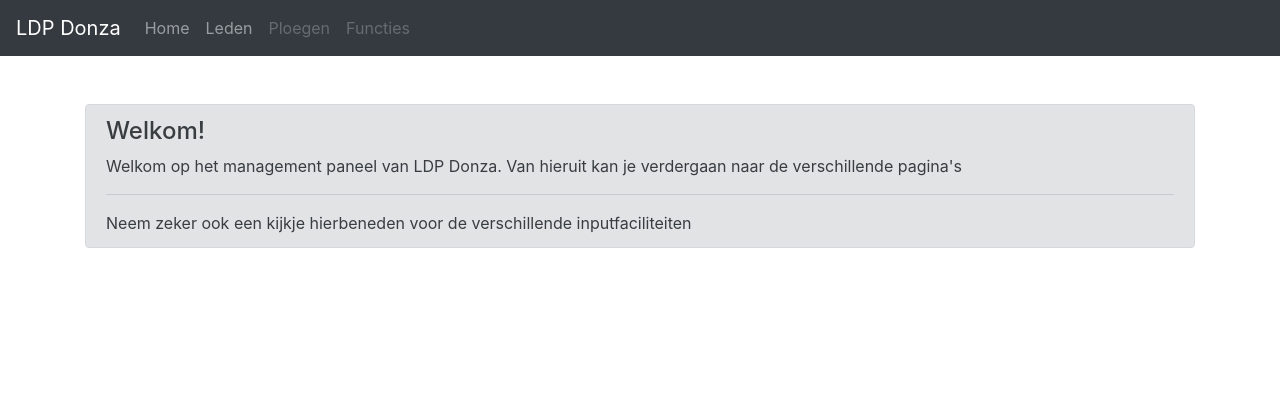
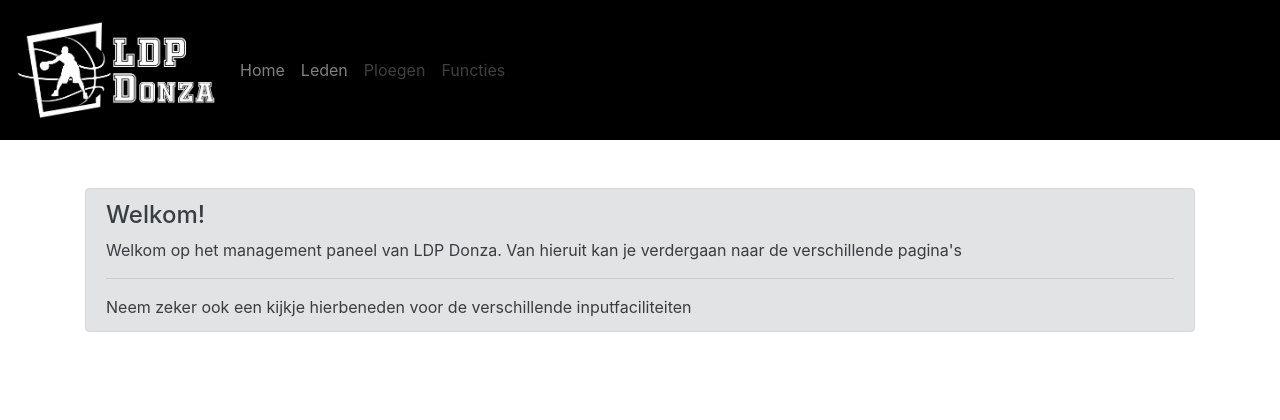
Before and after one commit to tverum/ldpdonza-management, a Django app: page /management/ in a window 1280 px wide. Shown: the top 420 px of the page. Run offline with Django 3.2, Linux system fonts and the light colour scheme; some libraries are stand-ins or nearby versions.

Commit message:
Extra styling header

```diff
--- a/donza/management/templates/header.html
+++ b/donza/management/templates/header.html
@@ -1,8 +1,8 @@
-<nav class="navbar navbar-expand-lg navbar-dark bg-dark">
-    <a class="navbar-brand" href="{% url 'management:index'%}">LDP Donza</a>
-    <button class="navbar-toggler" type="button" data-toggle="collapse" data-target="#navbarSupportedContent" aria-controls="navbarSupportedContent" aria-expanded="false" aria-label="Toggle navigation">
-      <span class="navbar-toggler-icon"></span>
-    </button>
+{% load static %}
+<nav class="navbar navbar-expand-lg py-3 navbar-dark" style="background-color: #000000;">
+    <a class="navbar-brand" href="{% url 'management:index'%}">
+      <img width=200 src="{% static "management/images/logo_header.png" %}" alt="My image"/>
+    </a>
 
     <div class="collapse navbar-collapse" id="navbarSupportedContent">
       <ul class="navbar-nav mr-auto">
```
Also changed, not shown: donza/management/static/management/images/logo_header.png (added).
